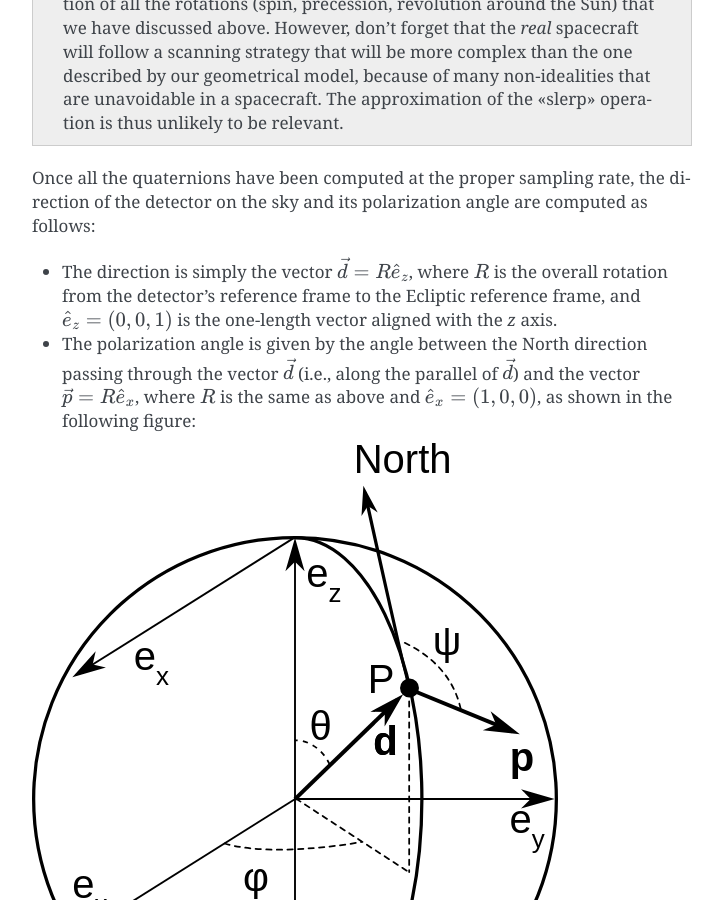
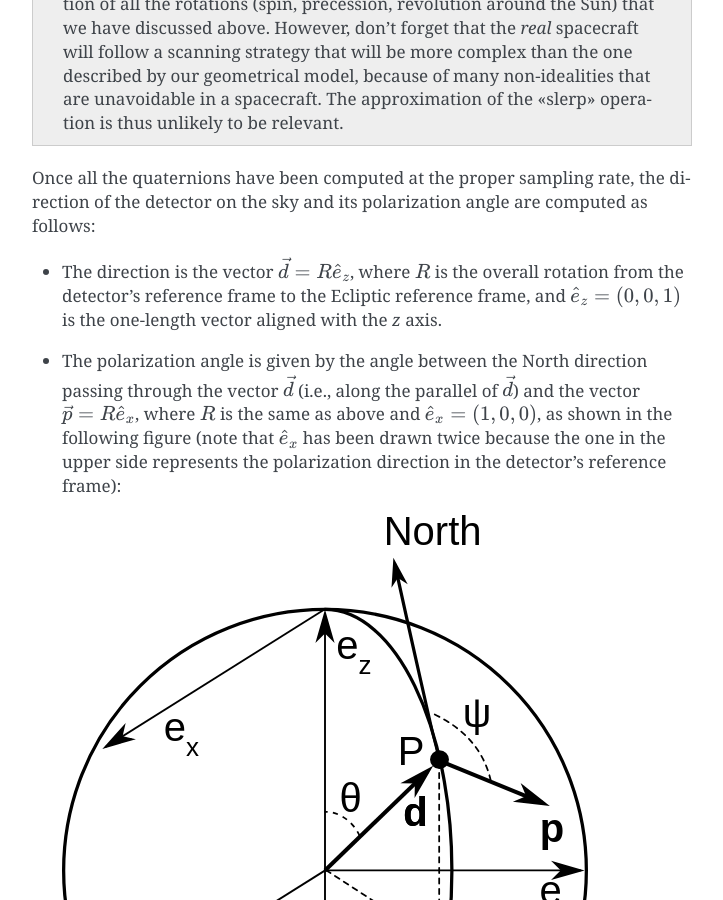
Before and after one commit to litebird/litebird_sim, a Sphinx documentation site: the page built from docs/source/scanning.rst, in a window 1280 px wide and 900 px high, scrolled down 8109 px. Shown: the whole window, without its empty margins (388-1111 px from the left). Built offline with Sphinx 7.4.7, drawn with Linux system fonts in a browser that asks for light colours; cross-references to code outside the pages are shown as plain code.

Commit message:
Improve the explanation of the polarization angle

```diff
--- a/docs/source/scanning.rst
+++ b/docs/source/scanning.rst
@@ -350,18 +350,20 @@ Once all the quaternions have been computed at the proper sampling
 rate, the direction of the detector on the sky and its polarization
 angle are computed as follows:
 
-- The direction is simply the vector :math:`\vec d = R \hat e_z`,
-  where :math:`R` is the overall rotation from the detector's
-  reference frame to the Ecliptic reference frame, and :math:`\hat e_z
-  = (0, 0, 1)` is the one-length vector aligned with the `z` axis.
+- The direction is the vector :math:`\vec d = R \hat e_z`, where
+  :math:`R` is the overall rotation from the detector's reference
+  frame to the Ecliptic reference frame, and :math:`\hat e_z = (0, 0,
+  1)` is the one-length vector aligned with the `z` axis.
 
 - The polarization angle is given by the angle between the North
   direction passing through the vector :math:`\vec d` (i.e., along the
   parallel of :math:`\vec d`) and the vector :math:`\vec p = R \hat
   e_x`, where :math:`R` is the same as above and :math:`\hat e_x = (1,
-  0, 0)`, as shown in the following figure:
+  0, 0)`, as shown in the following figure (note that :math:`\hat e_x`
+  has been drawn twice because the one in the upper side represents
+  the polarization direction in the detector's reference frame):
 
-.. image:: images/polarization-direction.svg
+  .. image:: images/polarization-direction.svg
 
 The purpose of the method :meth:`.Simulation.compute_pointings`, used
 in the example at the beginning of this chapter, is to call
```
